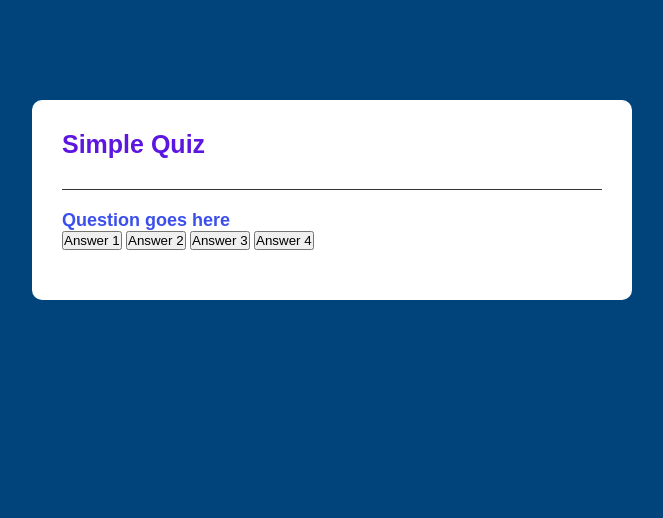
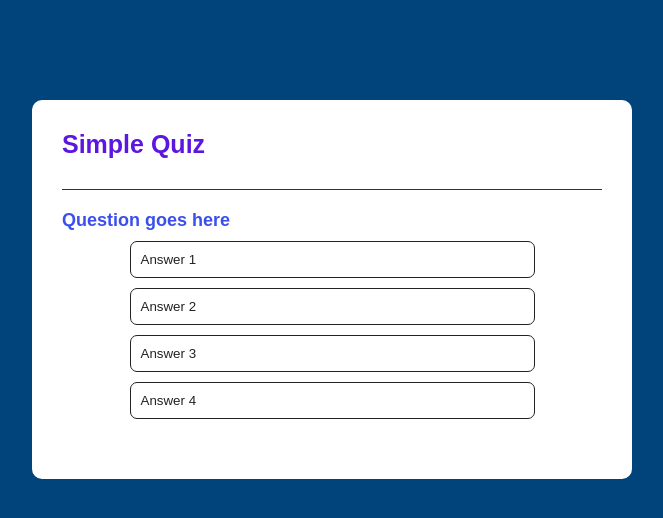
Before and after one commit to varunriyer/Basic-Quiz-App, a plain HTML site: page index.html in a window 1280 px wide. Shown: the whole page, without its empty margins (308-971 px from the left). Drawn offline with Linux system fonts and the light colour scheme.

Commit message:
Add button styles for quiz application

```diff
--- a/styles.css
+++ b/styles.css
@@ -35,3 +35,17 @@ body {
     color: #3a4fec;
     font-weight: 600;
 }
+
+.btn {
+    background: #fff;
+    color: #222;
+    font-weight: 500;
+    width: 75%;
+    margin: 10px auto;
+    display: block;
+    border: 1px solid #222;
+    padding: 10px;
+    text-align: left;
+    border-radius: 7px;
+    cursor: pointer;
+}
```
